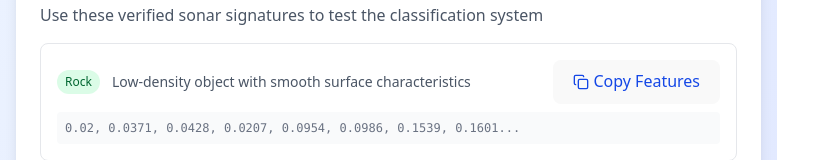
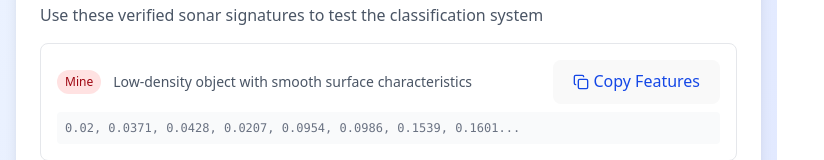
Before and after one commit to kayikalvin/sonar-rock-vs-mine-ui, a React (Vite) app: page / in a window 1280 px wide. Shown: the part 549-709 px from the top of the page, without its empty margins (0-824 px from the left). Built offline with nearby package versions, Linux system fonts and the light colour scheme.

Commit message:
making changes to the data

```diff
--- a/src/App.jsx
+++ b/src/App.jsx
@@ -83,7 +83,7 @@ export default function SonarPrediction() {
   const testData = [
     {
       features: "0.02,0.0371,0.0428,0.0207,0.0954,0.0986,0.1539,0.1601,0.3109,0.2111,0.1609,0.1582,0.2238,0.0645,0.066,0.2273,0.31,0.2999,0.5078,0.4797,0.5783,0.5071,0.4328,0.555,0.6711,0.6415,0.7104,0.808,0.6791,0.3857,0.1307,0.2604,0.5121,0.7547,0.8537,0.8507,0.6692,0.6097,0.4943,0.2744,0.051,0.2834,0.2825,0.4256,0.2641,0.1386,0.1051,0.1343,0.0383,0.0324,0.0232,0.0027,0.0065,0.0159,0.0072,0.0167,0.018,0.0084,0.009,0.0032",
-      label: "Rock",
+      label: "Mine",
       description: "Low-density object with smooth surface characteristics"
     },
     {
```
